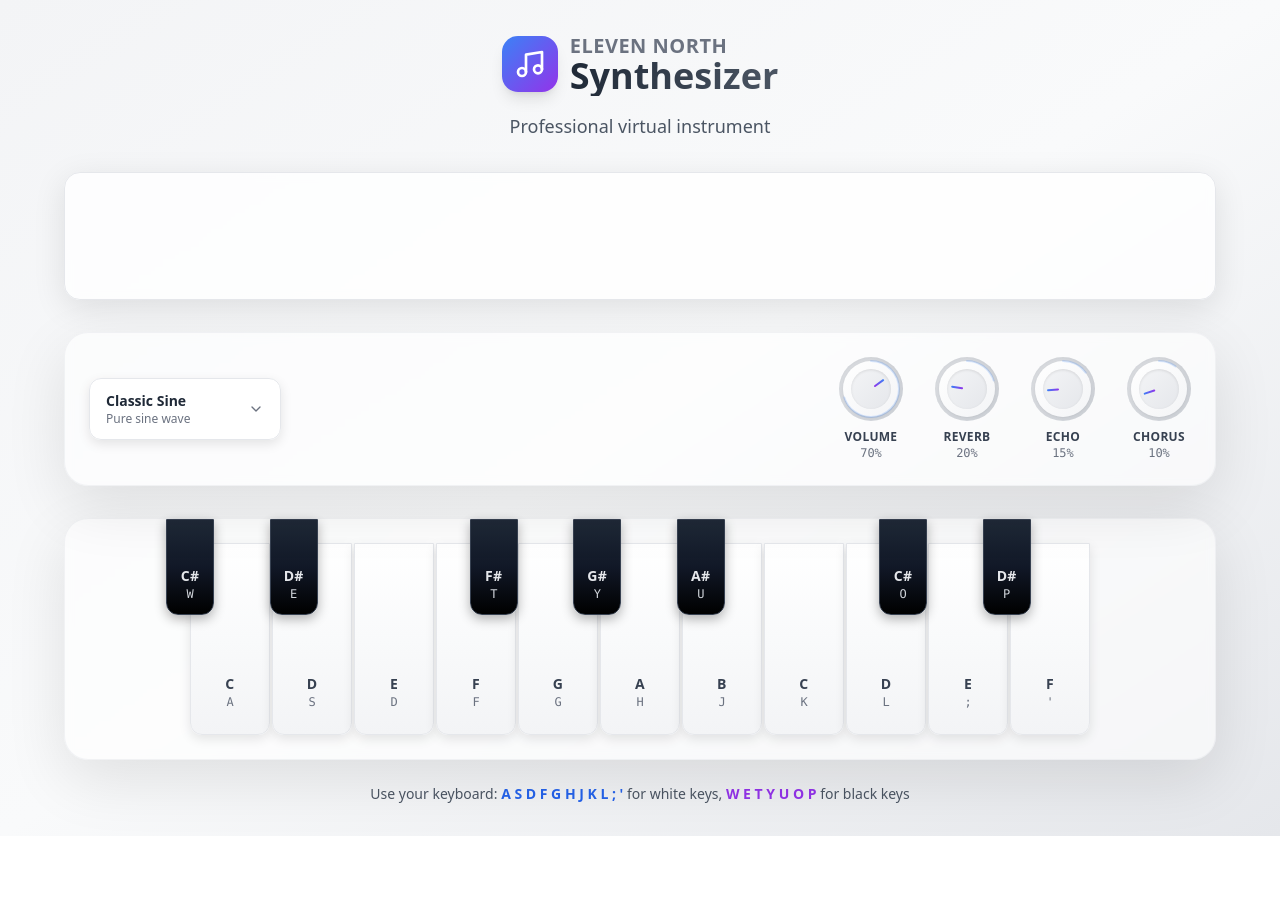
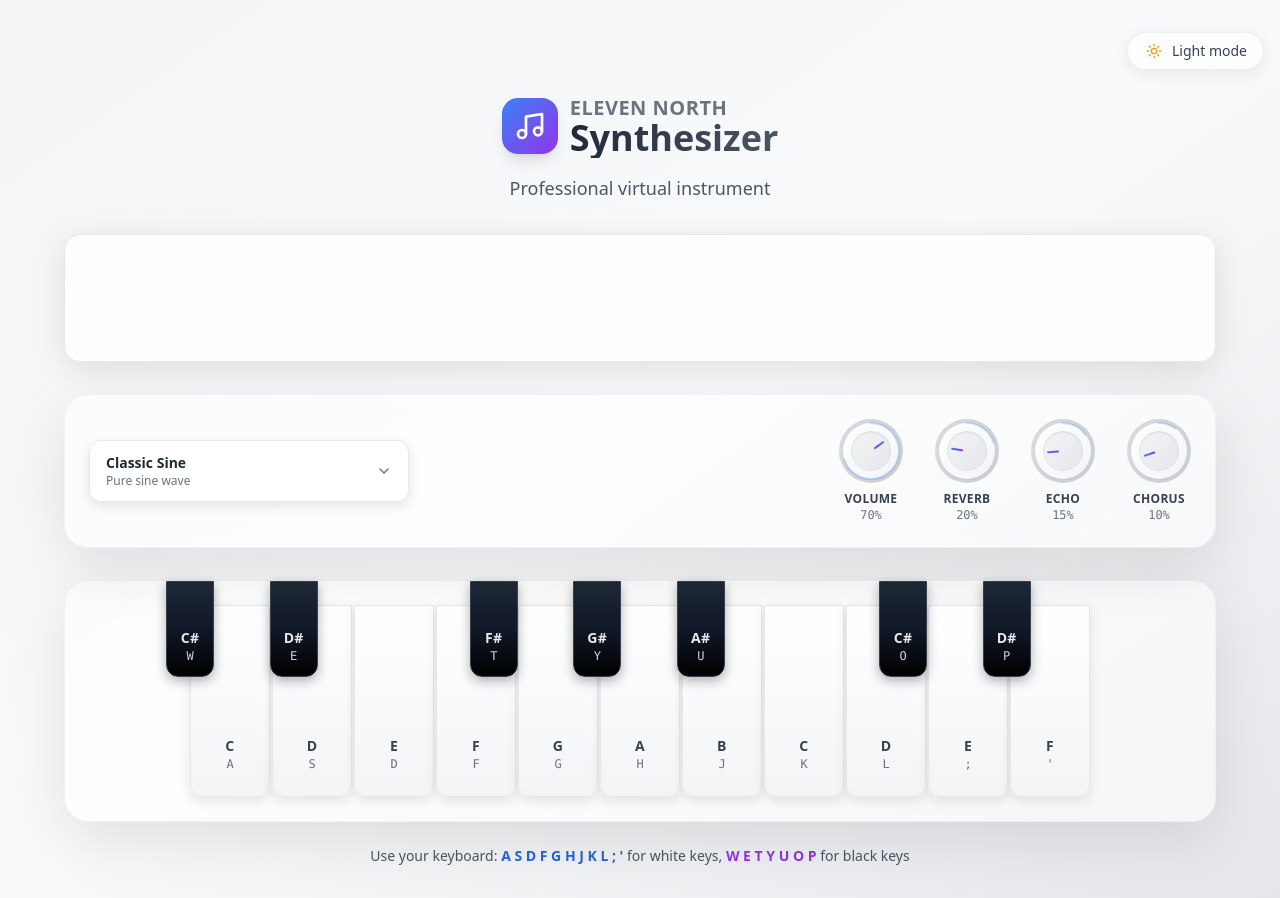
Before and after one commit to ElevenNorthCo/elevennorth-synth, a React (Vite) app: page / in a window 1280 px wide. Before the commit the page ends 836 px from the top, so only its background shows below. Built offline with nearby package versions, Linux system fonts and the light colour scheme.

Commit message:
Add dark mode toggle and improve sound selector usability

```diff
--- a/src/App.tsx
+++ b/src/App.tsx
@@ -1,26 +1,56 @@
-import React from 'react';
+import React, { useEffect, useState } from 'react';
 import Synthesizer from './components/Synthesizer';
 import { Music } from 'lucide-react';
+import ThemeToggle from './components/ThemeToggle';
+
+type Theme = 'light' | 'dark';
 
 function App() {
+  const [theme, setTheme] = useState<Theme>('light');
+
+  useEffect(() => {
+    const storedTheme = localStorage.getItem('elevennorth-theme');
+    if (storedTheme === 'dark' || storedTheme === 'light') {
+      setTheme(storedTheme);
+      return;
+    }
+
+    if (window.matchMedia('(prefers-color-scheme: dark)').matches) {
+      setTheme('dark');
+    }
+  }, []);
+
+  useEffect(() => {
+    const root = document.documentElement;
+    if (theme === 'dark') {
+      root.classList.add('dark');
+    } else {
+      root.classList.remove('dark');
+    }
+    localStorage.setItem('elevennorth-theme', theme);
+  }, [theme]);
+
   return (
-    <div className="min-h-screen bg-gradient-to-br from-gray-100 via-gray-50 to-gray-200">
+    <div className="min-h-screen bg-gradient-to-br from-gray-100 via-gray-50 to-gray-200 text-gray-900 transition-colors duration-300 dark:from-slate-950 dark:via-slate-900 dark:to-slate-950 dark:text-slate-100">
       <div className="container mx-auto px-4 py-8">
-        <header className="text-center mb-8">
-          <div className="flex items-center justify-center gap-3 mb-4">
-            <div className="p-3 bg-gradient-to-br from-blue-500 to-purple-600 rounded-2xl shadow-lg">
-              <Music className="w-8 h-8 text-white" />
+        <div className="mb-6 flex items-center justify-end">
+          <ThemeToggle theme={theme} onToggle={setTheme} />
+        </div>
+        <header className="mb-8 text-center">
+          <div className="mb-4 flex items-center justify-center gap-3">
+            <div className="rounded-2xl bg-gradient-to-br from-blue-500 to-purple-600 p-3 shadow-lg">
+              <Music className="h-8 w-8 text-white" />
             </div>
             <div className="text-left">
-              <div className="text-lg md:text-xl font-semibold text-gray-500 tracking-wide">
+              <div className="text-lg font-semibold tracking-wide text-gray-500 md:text-xl dark:text-slate-400">
                 ELEVEN NORTH
               </div>
-              <h1 className="text-3xl md:text-4xl font-bold bg-gradient-to-r from-gray-800 to-gray-600 bg-clip-text text-transparent -mt-1">
+              <h1 className="-mt-1 bg-gradient-to-r from-gray-800 to-gray-600 bg-clip-text text-3xl font-bold text-transparent md:text-4xl dark:from-slate-100 dark:to-slate-300">
                 Synthesizer
               </h1>
             </div>
           </div>
-          <p className="text-gray-600 text-lg font-medium">
+          <p className="text-lg font-medium text-gray-600 dark:text-slate-400">
             Professional virtual instrument
           </p>
         </header>
--- a/src/components/SoundSelector.tsx
+++ b/src/components/SoundSelector.tsx
@@ -33,21 +33,21 @@ const SoundSelector: React.FC<SoundSelectorProps> = ({ selectedSound, onSoundCha
     <div className="relative">
       <button
         onClick={() => setIsOpen(!isOpen)}
-        className="flex items-center justify-between w-48 px-4 py-3 bg-white/80 backdrop-blur-sm rounded-xl border border-gray-200 shadow-[0_4px_12px_rgba(0,0,0,0.1)] hover:shadow-[0_6px_20px_rgba(0,0,0,0.15)] transition-all duration-200"
+        className="flex w-56 items-center justify-between rounded-xl border border-gray-200 bg-white/80 px-4 py-3 shadow-[0_4px_12px_rgba(0,0,0,0.1)] backdrop-blur-sm transition-all duration-200 hover:shadow-[0_6px_20px_rgba(0,0,0,0.15)] focus:outline-none focus:ring-2 focus:ring-blue-400/60 md:w-72 lg:w-80 dark:border-slate-700/60 dark:bg-slate-900/70 dark:shadow-[0_4px_16px_rgba(2,6,23,0.55)] dark:hover:shadow-[0_8px_28px_rgba(2,6,23,0.6)]"
       >
         <div className="text-left">
-          <div className="text-sm font-semibold text-gray-800">
+          <div className="text-sm font-semibold text-gray-800 dark:text-slate-100">
             {selectedSoundData.name}
           </div>
-          <div className="text-xs text-gray-500">
+          <div className="text-xs text-gray-500 dark:text-slate-400">
             {selectedSoundData.description}
           </div>
         </div>
-        <ChevronDown className={`w-4 h-4 text-gray-500 transition-transform duration-200 ${isOpen ? 'rotate-180' : ''}`} />
+        <ChevronDown className={`h-4 w-4 text-gray-500 transition-transform duration-200 dark:text-slate-400 ${isOpen ? 'rotate-180' : ''}`} />
       </button>
 
       {isOpen && (
-        <div className="absolute top-full left-0 right-0 mt-2 bg-white/95 backdrop-blur-sm rounded-xl border border-gray-200 shadow-[0_8px_32px_rgba(0,0,0,0.15)] z-50 overflow-hidden">
+        <div className="absolute top-full left-0 right-0 z-50 mt-2 max-h-72 overflow-y-auto overscroll-contain rounded-xl border border-gray-200 bg-white/95 shadow-[0_12px_36px_rgba(0,0,0,0.18)] backdrop-blur-sm transition-colors duration-200 touch-pan-y md:max-h-80 dark:border-slate-700/60 dark:bg-slate-900/95 dark:shadow-[0_12px_36px_rgba(2,6,23,0.6)]">
           {sounds.map((sound) => (
             <button
               key={sound.id}
@@ -55,14 +55,16 @@ const SoundSelector: React.FC<SoundSelectorProps> = ({ selectedSound, onSoundCha
                 onSoundChange(sound.id);
                 setIsOpen(false);
               }}
-              className={`w-full px-4 py-3 text-left hover:bg-blue-50 transition-colors duration-150 ${
-                selectedSound === sound.id ? 'bg-blue-50 border-r-2 border-blue-500' : ''
+              className={`w-full px-4 py-3 text-left transition-colors duration-150 hover:bg-blue-50/80 focus:outline-none focus:ring-2 focus:ring-blue-400/60 dark:hover:bg-slate-800/60 ${
+                selectedSound === sound.id
+                  ? 'border-l-2 border-blue-500 bg-blue-50/70 dark:border-indigo-400 dark:bg-slate-800/70'
+                  : 'border-l-2 border-transparent'
               }`}
             >
-              <div className="text-sm font-semibold text-gray-800">
+              <div className="text-sm font-semibold text-gray-800 dark:text-slate-100">
                 {sound.name}
               </div>
-              <div className="text-xs text-gray-500">
+              <div className="text-xs text-gray-500 dark:text-slate-400">
                 {sound.description}
               </div>
             </button>
--- a/src/components/Synthesizer.tsx
+++ b/src/components/Synthesizer.tsx
@@ -118,11 +118,11 @@ const Synthesizer: React.FC = () => {
   const blackKeys = keyMappings.filter(k => k.type === 'black');
 
   return (
-    <div className="max-w-6xl mx-auto">
+    <div className="mx-auto max-w-6xl">
       <WaveformVisualizer audioLevel={audioLevel} />
 
       {/* Control Panel */}
-      <div className="relative z-20 my-8 p-6 bg-white/60 backdrop-blur-sm rounded-3xl shadow-[0_20px_60px_rgba(0,0,0,0.1)] border border-gray-200/50">
+      <div className="relative z-20 my-8 rounded-3xl border border-gray-200/50 bg-white/60 p-6 shadow-[0_20px_60px_rgba(0,0,0,0.1)] backdrop-blur-sm transition-colors duration-300 dark:border-slate-700/60 dark:bg-slate-900/70 dark:shadow-[0_20px_60px_rgba(2,6,23,0.55)]">
         <div className="flex flex-wrap items-center justify-between gap-6">
           <SoundSelector selectedSound={selectedSound} onSoundChange={setSelectedSound} />
 
@@ -151,7 +151,7 @@ const Synthesizer: React.FC = () => {
         </div>
       </div>
 
-      <div className="relative z-10 p-6 bg-white/60 backdrop-blur-sm rounded-3xl shadow-[0_20px_60px_rgba(0,0,0,0.1)] border border-gray-200/50">
+      <div className="relative z-10 rounded-3xl border border-gray-200/50 bg-white/60 p-6 shadow-[0_20px_60px_rgba(0,0,0,0.1)] backdrop-blur-sm transition-colors duration-300 dark:border-slate-700/60 dark:bg-slate-900/80 dark:shadow-[0_20px_60px_rgba(2,6,23,0.55)]">
         {/* White keys */}
         <div className="flex justify-center gap-0.5">
           {whiteKeys.map((mapping, index) => (
@@ -197,9 +197,9 @@ const Synthesizer: React.FC = () => {
       </div>
 
       <div className="mt-6 text-center">
-        <p className="text-gray-600 text-sm font-medium">
-          Use your keyboard: <span className="text-blue-600 font-semibold">A S D F G H J K L ; '</span> for white keys,{' '}
-          <span className="text-purple-600 font-semibold">W E T Y U O P</span> for black keys
+        <p className="text-sm font-medium text-gray-600 dark:text-slate-400">
+          Use your keyboard: <span className="font-semibold text-blue-600 dark:text-indigo-300">A S D F G H J K L ; '</span> for white keys,{' '}
+          <span className="font-semibold text-purple-600 dark:text-violet-300">W E T Y U O P</span> for black keys
         </p>
       </div>
     </div>
--- /dev/null
+++ b/src/components/ThemeToggle.tsx
@@ -0,0 +1,43 @@
+import React from 'react';
+import { Moon, Sun } from 'lucide-react';
+
+type Theme = 'light' | 'dark';
+
+interface ThemeToggleProps {
+  theme: Theme;
+  onToggle: (nextTheme: Theme) => void;
+}
+
+const ThemeToggle: React.FC<ThemeToggleProps> = ({ theme, onToggle }) => {
+  const isDark = theme === 'dark';
+
+  const handleToggle = () => {
+    onToggle(isDark ? 'light' : 'dark');
+  };
+
+  return (
+    <button
+      type="button"
+      onClick={handleToggle}
+      className="flex items-center gap-2 rounded-full border border-gray-200/70 bg-white/70 px-4 py-2 text-sm font-medium text-gray-700 shadow-[0_4px_16px_rgba(15,23,42,0.08)] transition-all duration-200 hover:shadow-[0_6px_20px_rgba(15,23,42,0.12)] dark:border-slate-700/70 dark:bg-slate-800/60 dark:text-slate-200 dark:hover:shadow-[0_6px_20px_rgba(15,23,42,0.35)]"
+      aria-label={isDark ? 'Activate light mode' : 'Activate dark mode'}
+    >
+      <span className="relative flex h-5 w-5 items-center justify-center">
+        <Sun
+          className={`absolute h-4 w-4 transition-all duration-200 ${
+            isDark ? 'scale-0 opacity-0' : 'scale-100 opacity-100 text-amber-500'
+          }`}
+        />
+        <Moon
+          className={`absolute h-4 w-4 transition-all duration-200 ${
+            isDark ? 'scale-100 opacity-100 text-indigo-300' : 'scale-0 opacity-0'
+          }`}
+        />
+      </span>
+      <span className="hidden sm:inline">{isDark ? 'Dark' : 'Light'} mode</span>
+      <span className="inline sm:hidden">{isDark ? 'Dark' : 'Light'}</span>
+    </button>
+  );
+};
+
+export default ThemeToggle;
--- a/src/components/WaveformVisualizer.tsx
+++ b/src/components/WaveformVisualizer.tsx
@@ -74,10 +74,10 @@ const WaveformVisualizer: React.FC<WaveformVisualizerProps> = ({ audioLevel }) =
   }, [audioLevel]);
 
   return (
-    <div className="w-full h-32 bg-white/80 rounded-2xl p-6 backdrop-blur-sm border border-gray-200 shadow-[0_8px_32px_rgba(0,0,0,0.1)]">
+    <div className="h-32 w-full rounded-2xl border border-gray-200 bg-white/80 p-6 shadow-[0_8px_32px_rgba(0,0,0,0.1)] backdrop-blur-sm transition-colors duration-300 dark:border-slate-700/60 dark:bg-slate-900/70 dark:shadow-[0_8px_32px_rgba(2,6,23,0.55)]">
       <canvas
         ref={canvasRef}
-        className="w-full h-full"
+        className="h-full w-full"
         style={{ width: '100%', height: '100%' }}
       />
     </div>
--- a/tailwind.config.js
+++ b/tailwind.config.js
@@ -1,5 +1,6 @@
 /** @type {import('tailwindcss').Config} */
 export default {
+  darkMode: 'class',
   content: ['./index.html', './src/**/*.{js,ts,jsx,tsx}'],
   theme: {
     extend: {},
```
Also changed, not shown: src/components/ControlKnob.tsx (+12 -10 lines).
